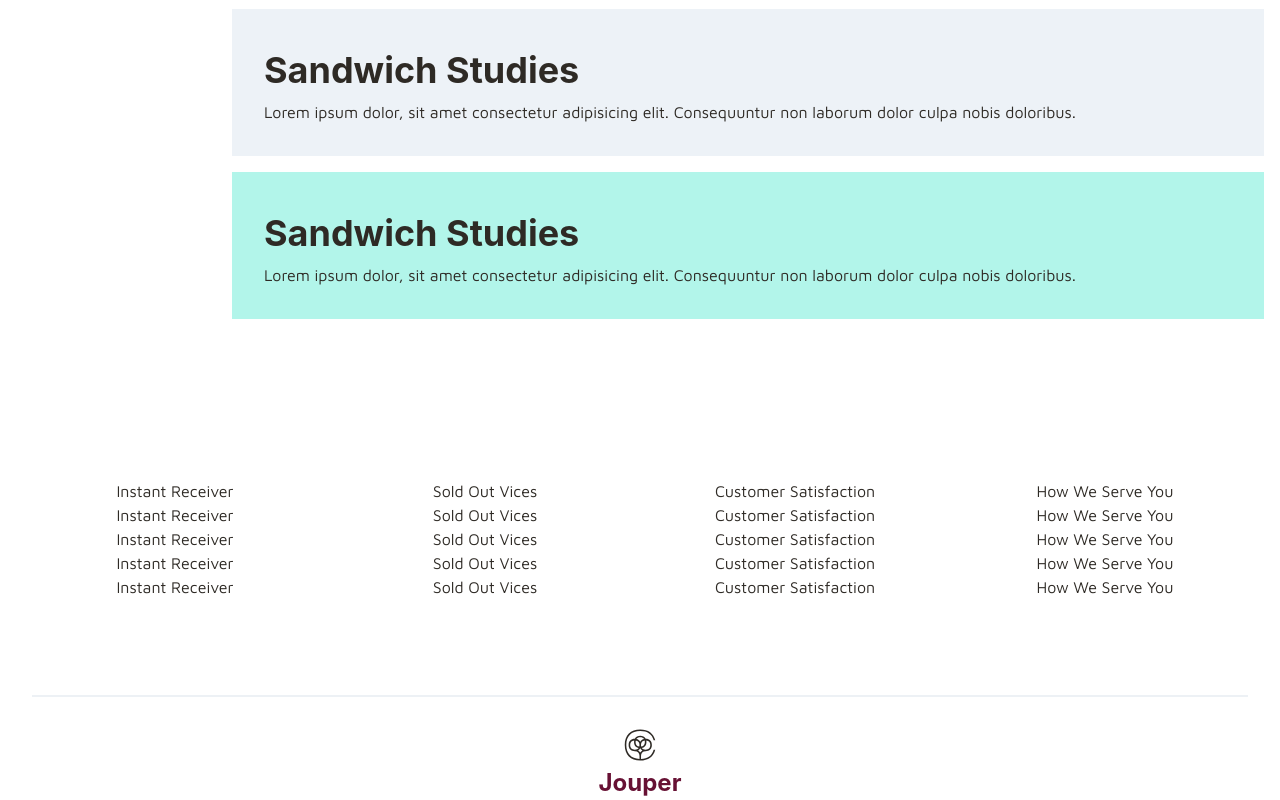
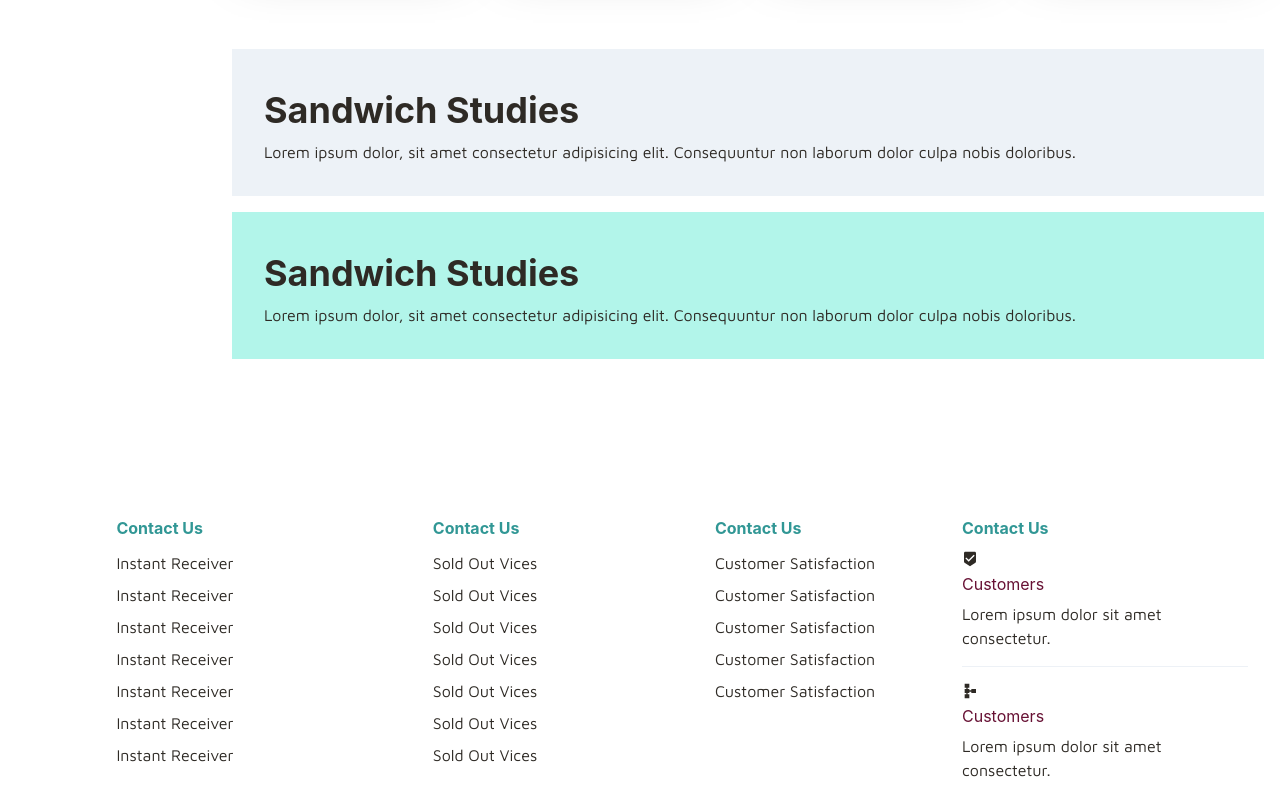
Before and after one commit to Henry-Egboh/jouper, a React (Vite) app: page / in a window 1280 px wide. Shown: the part 2000-2800 px from the top of the page. Built offline with nearby package versions, Linux system fonts and the light colour scheme.

Commit message:
Added headings to the footer list items

```diff
--- a/src/components/otherComp/Footer.jsx
+++ b/src/components/otherComp/Footer.jsx
@@ -1,102 +1,184 @@
-import { Divider, Grid, List, ListItem, Link, GridItem, Heading, Text, Icon } from '@chakra-ui/react'
-import { Link as RouterLink } from 'react-router-dom';
-import { FaCottonBureau } from 'react-icons/fa';
+import {
+  Divider,
+  Grid,
+  List,
+  ListItem,
+  Link,
+  GridItem,
+  Heading,
+  Text,
+  Icon,
+  Stack,
+} from "@chakra-ui/react";
+import { Link as RouterLink } from "react-router-dom";
+import { FaCottonBureau } from "react-icons/fa";
+import { MdBeenhere, MdSchema } from "react-icons/md";
+
 
 export default function Footer() {
+  const myhover = {
+    fontWeight: 400,
+    '_hover': {
+      color: "rgb(178, 73, 73)",
+      borderBottom: "0px",
+    }
+}
+
+const h4 = {
+  color: "teal.500",
+  fontSize: "1rem"
+}
+
   return (
     <footer>
-    <Grid bg='#2e2a25' pb={8}>
-      <Grid bg='white'p={8}>
-      <Grid templateColumns='repeat(4, 1fr)' gap={6} justifyContent='center' justifyItems='center' py={24} >
+      <Grid bg="#2e2a25" pb={8}>
+        <Grid bg="white" p={8}>
+          <Grid
+            templateColumns="repeat(4, 1fr)"
+            gap={6}
+            justifyContent="center"
+            justifyItems="center"
+            py={24}
+          >
             <GridItem>
-        <List>
+              <Heading pb='0.8rem' sx={h4} fontSize="1rem">Contact Us</Heading>
+              <List spacing={2}>
                 {/* 1st col */}
                 <ListItem>
-            <Link as={RouterLink} to='/'>Instant Receiver</Link>
+                  <Link as={RouterLink} to="/">
+                    Instant Receiver
+                  </Link>
                 </ListItem>
                 <ListItem>
-            <Link as={RouterLink} to='/'>Instant Receiver</Link>
+                  <Link as={RouterLink} to="/">
+                    Instant Receiver
+                  </Link>
                 </ListItem>
                 <ListItem>
-            <Link as={RouterLink} to='/'>Instant Receiver</Link>
+                  <Link as={RouterLink} to="/">
+                    Instant Receiver
+                  </Link>
                 </ListItem>
                 <ListItem>
-            <Link as={RouterLink} to='/'>Instant Receiver</Link>
+                  <Link as={RouterLink} to="/">
+                    Instant Receiver
+                  </Link>
                 </ListItem>
                 <ListItem>
-            <Link as={RouterLink} to='/'>Instant Receiver</Link>
+                  <Link as={RouterLink} to="/">
+                    Instant Receiver
+                  </Link>
+                </ListItem>
+                <ListItem>
+                  <Link as={RouterLink} to="/">
+                    Instant Receiver
+                  </Link>
+                </ListItem>
+                <ListItem>
+                  <Link as={RouterLink} to="/">
+                    Instant Receiver
+                  </Link>
                 </ListItem>
               </List>
             </GridItem>
             {/* 2nd col */}
             <GridItem>
-        <List>
+              <Heading pb='0.8rem' sx={h4} fontSize="1rem">Contact Us</Heading>
+              <List spacing={2}>
                 <ListItem>
-            <Link as={RouterLink} to='/'>Sold Out Vices</Link>
+                  <Link as={RouterLink} to="/">
+                    Sold Out Vices
+                  </Link>
                 </ListItem>
                 <ListItem>
-            <Link as={RouterLink} to='/'>Sold Out Vices</Link>
+                  <Link as={RouterLink} to="/">
+                    Sold Out Vices
+                  </Link>
                 </ListItem>
                 <ListItem>
-            <Link as={RouterLink} to='/'>Sold Out Vices</Link>
+                  <Link as={RouterLink} to="/">
+                    Sold Out Vices
+                  </Link>
                 </ListItem>
                 <ListItem>
-            <Link as={RouterLink} to='/'>Sold Out Vices</Link>
+                  <Link as={RouterLink} to="/">
+                    Sold Out Vices
+                  </Link>
                 </ListItem>
                 <ListItem>
-            <Link as={RouterLink} to='/'>Sold Out Vices</Link>
+                  <Link as={RouterLink} to="/">
+                    Sold Out Vices
+                  </Link>
+                </ListItem>
+                <ListItem>
+                  <Link as={RouterLink} to="/">
+                    Sold Out Vices
+                  </Link>
+                </ListItem>
+                <ListItem>
+                  <Link as={RouterLink} to="/">
+                    Sold Out Vices
+                  </Link>
                 </ListItem>
               </List>
             </GridItem>
             {/* 3rd col */}
             <GridItem>
-        <List>
+              <Heading pb='0.8rem' sx={h4} fontSize="1rem">Contact Us</Heading>
+              <List spacing={2}>
                 <ListItem>
-            <Link as={RouterLink} to='/'>Customer Satisfaction</Link>
+                  <Link as={RouterLink} to="/">
+                    Customer Satisfaction
+                  </Link>
                 </ListItem>
                 <ListItem>
-            <Link as={RouterLink} to='/'>Customer Satisfaction</Link>
+                  <Link as={RouterLink} to="/">
+                    Customer Satisfaction
+                  </Link>
                 </ListItem>
                 <ListItem>
-            <Link as={RouterLink} to='/'>Customer Satisfaction</Link>
+                  <Link as={RouterLink} to="/">
+                    Customer Satisfaction
+                  </Link>
                 </ListItem>
                 <ListItem>
-            <Link as={RouterLink} to='/'>Customer Satisfaction</Link>
+                  <Link as={RouterLink} to="/">
+                    Customer Satisfaction
+                  </Link>
                 </ListItem>
                 <ListItem>
-            <Link as={RouterLink} to='/'>Customer Satisfaction</Link>
+                  <Link as={RouterLink} to="/">
+                    Customer Satisfaction
+                  </Link>
                 </ListItem>
               </List>
             </GridItem>
             {/* 4th col */}
             <GridItem>
-        <List>
-          <ListItem>
-            <Link as={RouterLink} to='/'>How We Serve You</Link>
-          </ListItem>
-          <ListItem>
-            <Link as={RouterLink} to='/'>How We Serve You</Link>
-          </ListItem>
-          <ListItem>
-            <Link as={RouterLink} to='/'>How We Serve You</Link>
-          </ListItem>
-          <ListItem>
-            <Link as={RouterLink} to='/'>How We Serve You</Link>
-          </ListItem>
-          <ListItem>
-            <Link as={RouterLink} to='/'>How We Serve You</Link>
-          </ListItem>
-        </List>
+              <Heading pb='0.8rem' sx={h4} fontSize="1rem">Contact Us</Heading>
+             <Stack>
+              <Icon as={MdBeenhere}></Icon>
+             <Heading fontSize='1rem' fontWeight='400'>Customers</Heading>
+             <Text>Lorem ipsum dolor sit amet consectetur.</Text>
+             </Stack>
+             <Divider my={4} />
+             <Stack>
+              <Icon as={MdSchema}></Icon>
+             <Heading fontSize='1rem' fontWeight='400'>Customers</Heading>
+             <Text>Lorem ipsum dolor sit amet consectetur.</Text>
+             </Stack>
             </GridItem>
           </Grid>
-      <Divider border='1px groove gray.100' />
-      <Grid py={8} justifyItems='center' rowGap={2}>
-        <Icon as={FaCottonBureau} boxSize='2rem' />
-        <Heading fontSize='1.5rem'>Jouper</Heading>
+          <Divider border="1px groove gray.100" />
+          <Grid py={8} justifyItems="center" rowGap={2}>
+            <Icon as={FaCottonBureau} boxSize="2rem" />
+            <Heading fontSize="1.5rem" fontWeight='600'>
+            <Link as={ RouterLink } to='/' sx={myhover}>Jouper</Link>
+            </Heading>
             <Text>Adipisicing elit. Repudiandae, asperiores!</Text>
           </Grid>
         </Grid>
       </Grid>
     </footer>
-  )
+  );
 }
--- a/src/components/otherComp/NavBar.jsx
+++ b/src/components/otherComp/NavBar.jsx
@@ -1,8 +1,8 @@
-import { Avatar, HStack, Heading, Spacer, Flex, Icon, UnorderedList, ListItem, ListIcon, Link } from "@chakra-ui/react";
+import { Avatar, HStack, Heading, Spacer, Flex, Icon, UnorderedList, ListItem, ListIcon, Link, Stack, Text } from "@chakra-ui/react";
 import mine from "./henry.jpg";
 import { FaCottonBureau } from "react-icons/fa";
 import { NavLink as RouterLink } from "react-router-dom";
-import { MdMediation, MdPermDataSetting, MdUnfoldMore, MdSpaceDashboard } from "react-icons/md";
+import { MdMediation, MdPermDataSetting, MdUnfoldMore, MdSpaceDashboard, MdArrowCircleRight } from "react-icons/md";
 
 const NavBar = () => {
     const myhover = {
@@ -15,6 +15,10 @@ const NavBar = () => {
 
   return (
     <main>
+    <Stack direction='row' p={2} bg='#2e2a25' alignItems='center' justifyContent='center'>
+        <Icon as={MdArrowCircleRight} fill='teal.500' />
+        <Text color='teal.500'>Get caught up while you sleep ...</Text>
+    </Stack>
       <Flex py={2} px={4} alignItems='center'>
         <HStack>
             <Icon as={FaCottonBureau} boxSize='2rem' />
```
Lines whose indentation alone changed are shown as unchanged.
